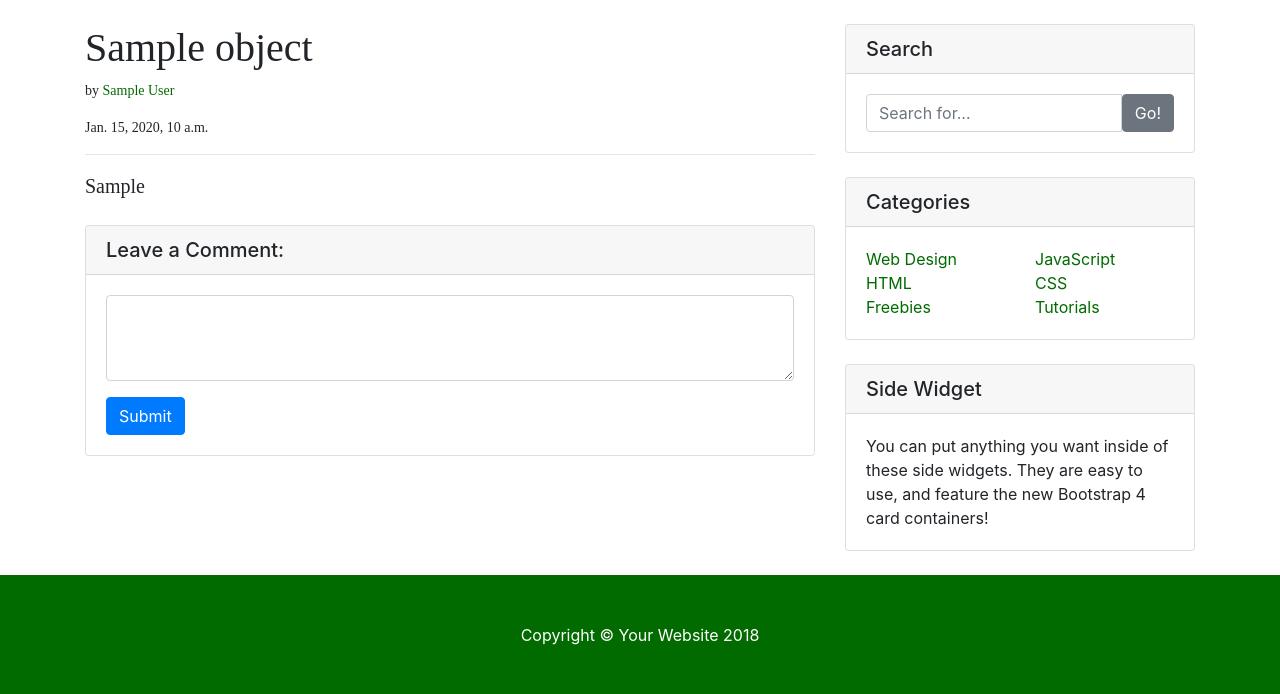
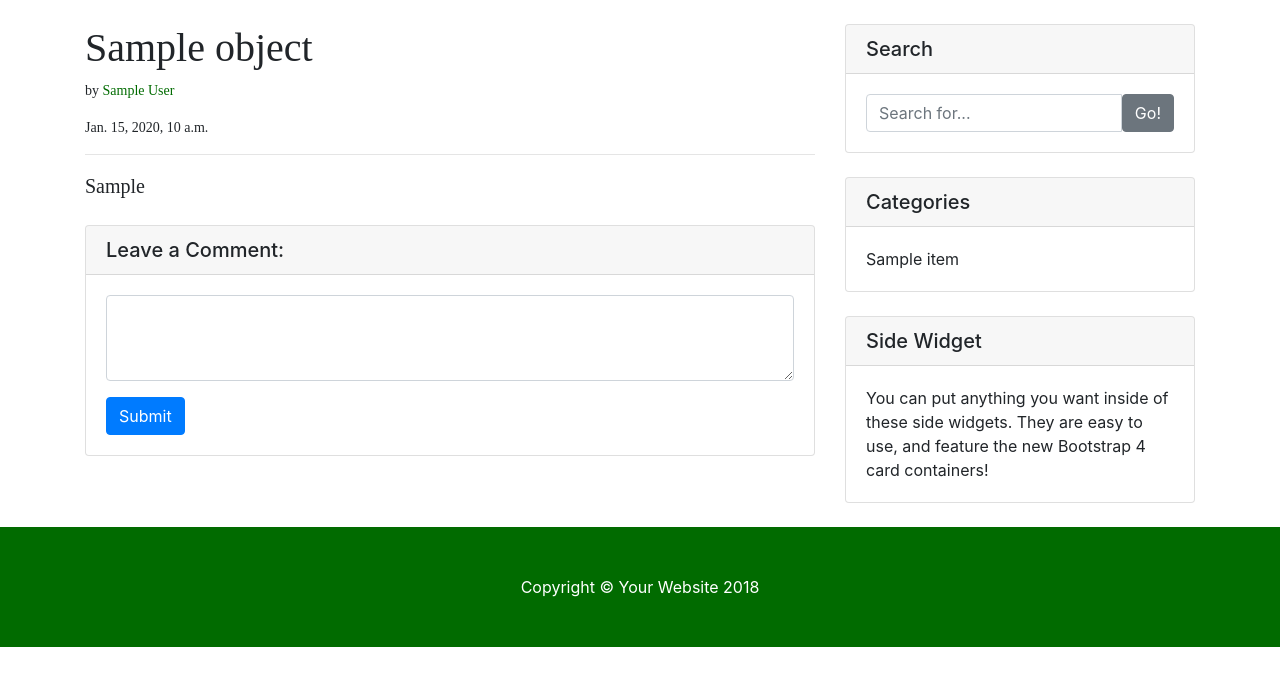
Before and after one commit to rjchirinos/raulchirinos_blog, a Django app: template raulchirinos/templates/raulchirinos/post_template/post.html in a window 1280 px wide. Shown: the part 56-750 px from the top of the page. Run offline with Django 3.2, Linux system fonts and the light colour scheme; the template is opened without the code that fills it: most values are stand-ins (such as "Sample title", 1, 10 or a date in 2020); some libraries are stand-ins or nearby versions; some web fonts are replaced.

```diff
--- a/raulchirinos/templates/raulchirinos/post_template/post.html
+++ b/raulchirinos/templates/raulchirinos/post_template/post.html
@@ -117,28 +117,11 @@
               <div class="row">
                 <div class="col-lg-6">
                   <ul class="list-unstyled mb-0">
-                    <li>
-                      <a href="#">Web Design</a>
-                    </li>
-                    <li>
-                      <a href="#">HTML</a>
-                    </li>
-                    <li>
-                      <a href="#">Freebies</a>
-                    </li>
-                  </ul>
-                </div>
-                <div class="col-lg-6">
-                  <ul class="list-unstyled mb-0">
-                    <li>
-                      <a href="#">JavaScript</a>
-                    </li>
-                    <li>
-                      <a href="#">CSS</a>
-                    </li>
-                    <li>
-                      <a href="#">Tutorials</a>
-                    </li>
+                      {% for item in object.tags.all %}
+                        <li>
+                        {{ item }}
+                        </li>
+                      {% endfor %}
                   </ul>
                 </div>
               </div>
```
